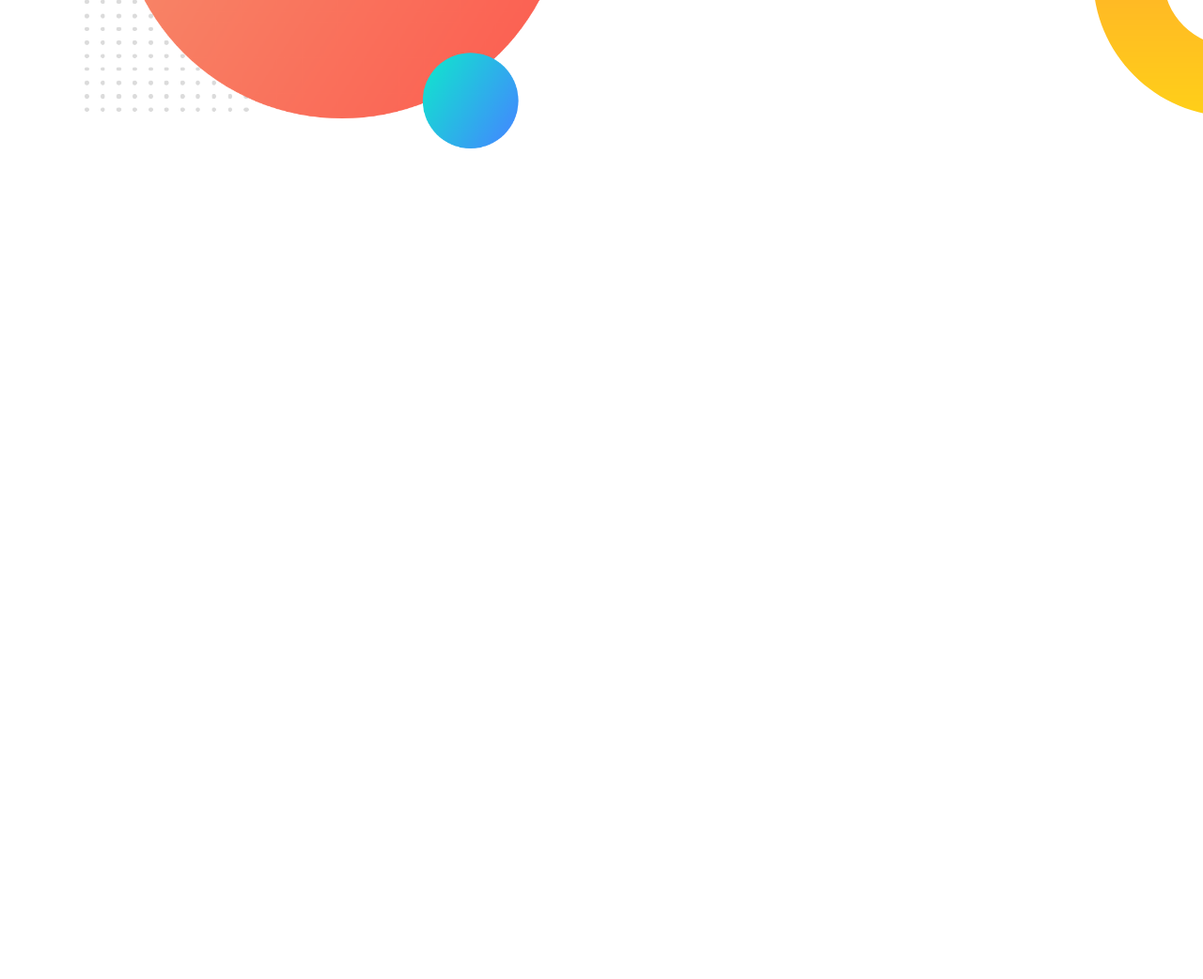
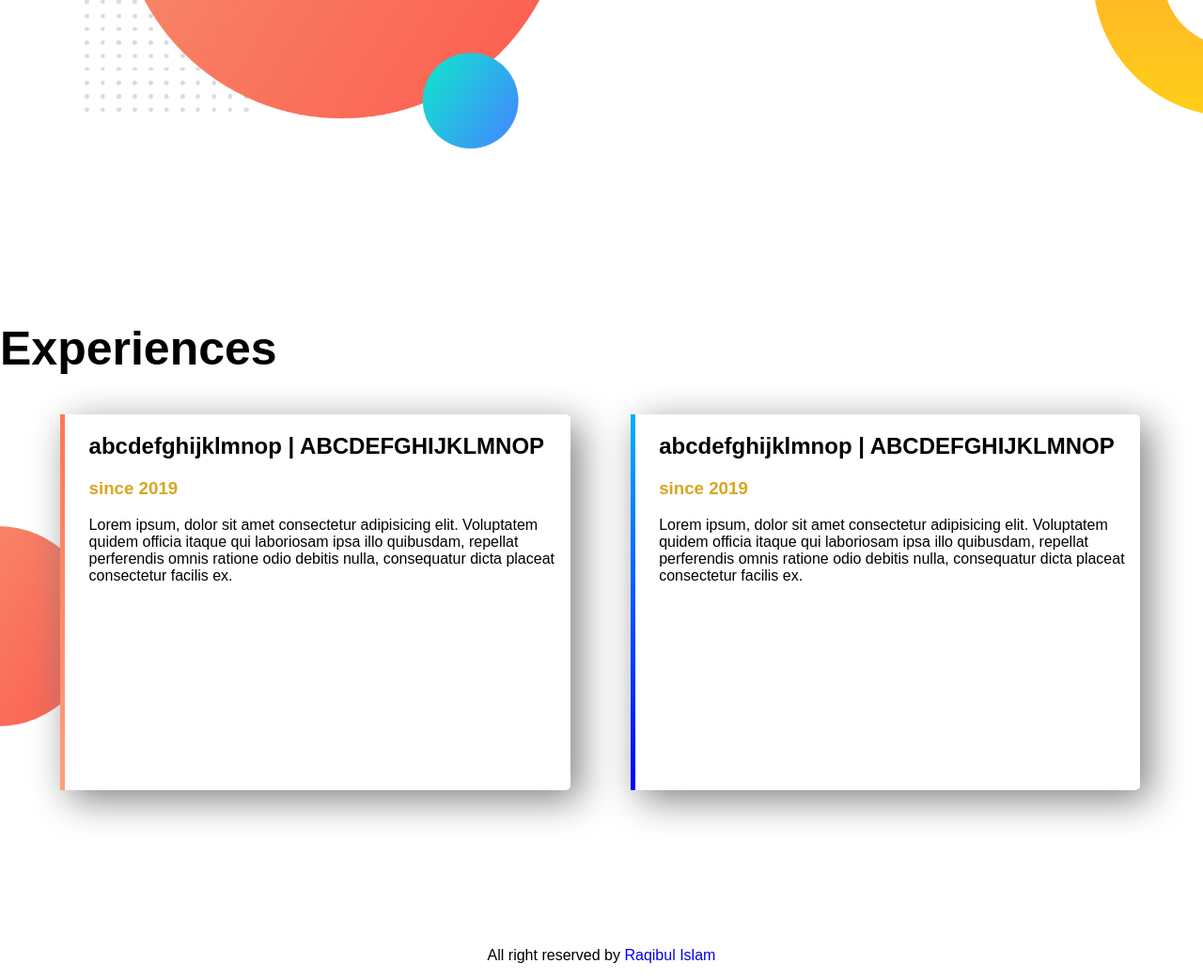
Before and after one commit to Raqib-Sarker/my-first, a plain HTML site: page index.html in a window 1280 px wide. Shown: the part 1000-2042 px from the top of the page at 94% size. Before the commit the page ends 1300 px from the top, so only its background shows below. Drawn offline with Linux system fonts and the light colour scheme.

Commit message:
finished my work

```diff
--- a/index.html
+++ b/index.html
@@ -15,7 +15,7 @@
     <section class="top-banner">
         <div class="half-width">
             <h1>Welcome to </h1>
-            <h1> <span class="highlighting">Raqib</span>'s Website</h1>
+            <h1> <span class="goldenrod-highlighting">Raqib</span>'s Website</h1>
             <h3>World class web developer</h3>
             <p>Lorem, ipsum dolor sit amet consectetur adipisicing elit. Iusto accusantium nulla repellendus quisquam iure doloremque esse magni neque dolore, ducimus hic ipsum inventore, tempore eius, nihil optio sapiente consectetur nobis?</p>
             <a class="link-button" target="_blank" href="facebook.com/muftiraqib">HIRE ME</a>
@@ -40,5 +40,24 @@
             <a class="link-button" target="_blank" href="facebook.com/muftiraqib">CONTACT ME</a>
         </div>
     </section>
+
+    <section class="experences">
+        <h1>Experiences</h1>
+        <div id="dev-1" class="half-width single-experience">
+        <h2>abcdefghijklmnop | ABCDEFGHIJKLMNOP</h2>
+        <h3 class="goldenrod-highlighting">since 2019</h3>
+        <p> Lorem ipsum, dolor sit amet consectetur adipisicing elit. Voluptatem quidem officia itaque qui laboriosam ipsa illo quibusdam, repellat perferendis omnis ratione odio debitis nulla, consequatur dicta placeat consectetur facilis ex.</p>
+        </div>
+
+        <div id="dev-2" class="half-width single-experience">
+        <h2>abcdefghijklmnop | ABCDEFGHIJKLMNOP</h2>
+        <h3 class="goldenrod-highlighting">since 2019</h3>
+        <p> Lorem ipsum, dolor sit amet consectetur adipisicing elit. Voluptatem quidem officia itaque qui laboriosam ipsa illo quibusdam, repellat perferendis omnis ratione odio debitis nulla, consequatur dicta placeat consectetur facilis ex.</p>
+        </div>
+    </section>
+
+    <footer>
+        <p>All right reserved by <a target="_blank" href="facebook.com/muftiraqib">Raqibul Islam</a></p>
+    </footer>
 </body>
 </html>
--- a/style.css
+++ b/style.css
@@ -8,7 +8,7 @@ h1 {
 
 
 
-.highlighting {
+.goldenrod-highlighting {
     color: goldenrod;
 }
 
@@ -20,6 +20,19 @@ h1 {
     margin-left: 5%;
     padding-left: 2%;
 }
+
+.experences {
+    background-image:url(Images/exp-bg.png) ;
+    background-repeat: no-repeat;
+    background-position: left;
+}
+.single-experience {
+    box-shadow: 10px 10px 40px gray;
+    border-radius: 5px;
+    height: 80%;
+    background-color: white;
+}
+
 .half-width img{
     width: 100%;
 }
@@ -50,3 +63,21 @@ section {
     color: white;
     font-weight: 700;
 }
+
+#dev-1 {
+    border-left:  5px solid;
+    border-image: linear-gradient(18deg,lightsalmon, tomato);
+    border-image-slice: 1;
+}
+
+#dev-2 {
+    border-left:  5px solid;
+    border-image: linear-gradient(18deg,blue, cyan);
+    border-image-slice: 1;
+}
+footer p{
+    text-align: center;
+}
+footer p a {
+    text-decoration: none;
+}
```
